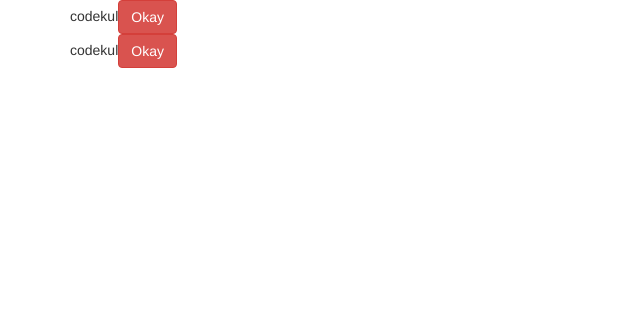
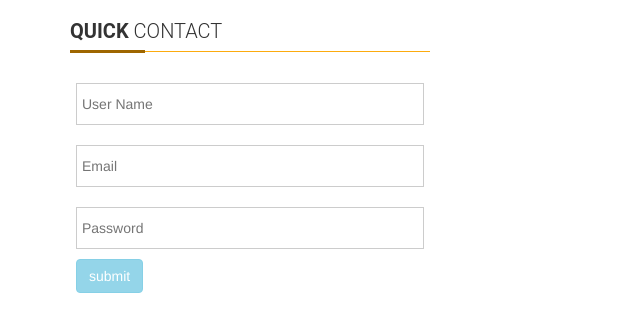
Before and after one commit to CodeKul/angular-4-5-evening-ang, an Angular app: page / in a window 1280 px wide. Shown: the top 332 px of the page, without its empty margins (0-640 px from the left). Built offline with nearby package versions, Linux system fonts and the light colour scheme; what ng2-rating, ng2-table would draw is missing.

Commit message:
forms: creating, validating and submitting

```diff
--- a/src/app/app.component.html
+++ b/src/app/app.component.html
@@ -1,5 +1 @@
-<div class="container">
-    <app-service></app-service>
-
-    <app-service></app-service>
-</div>
+<app-temp-driven></app-temp-driven>
--- a/src/app/app.module.ts
+++ b/src/app/app.module.ts
@@ -27,6 +27,8 @@ import { ExtraTabComponent } from './drectives/extra-tab.component';
 import {RatingModule} from 'ng2-rating';
 import { CustStrDirDirective } from './drectives/cust-str-dir.directive';
 import { ServiceComponent } from './service/service.component';
+import { FormsComponent } from './forms/forms.component';
+import { TempDrivenComponent } from './forms/temp-driven.component';
 
 @NgModule({
   declarations: [
@@ -50,7 +52,9 @@ import { ServiceComponent } from './service/service.component';
     NavBarCompComponent,
     ExtraTabComponent,
     CustStrDirDirective,
-    ServiceComponent
+    ServiceComponent,
+    FormsComponent,
+    TempDrivenComponent
   ],
   imports: [
     BrowserModule,
--- /dev/null
+++ b/src/app/forms/forms.component.html
@@ -0,0 +1,3 @@
+<p>
+  forms works!
+</p>
--- /dev/null
+++ b/src/app/forms/forms.component.ts
@@ -0,0 +1,15 @@
+import { Component, OnInit } from '@angular/core';
+
+@Component({
+  selector: 'app-forms',
+  templateUrl: './forms.component.html',
+  styleUrls: ['./forms.component.css']
+})
+export class FormsComponent implements OnInit {
+
+  constructor() { }
+
+  ngOnInit() {
+  }
+
+}
--- /dev/null
+++ b/src/app/forms/temp-driven.component.css
@@ -0,0 +1,57 @@
+form_main {
+    width: 100%;
+}
+.form_main h4 {
+    font-family: roboto;
+    font-size: 20px;
+    font-weight: 300;
+    margin-bottom: 15px;
+    margin-top: 20px;
+    text-transform: uppercase;
+}
+.heading {
+    border-bottom: 1px solid #fcab0e;
+    padding-bottom: 9px;
+    position: relative;
+}
+.heading span {
+    background: #9e6600 none repeat scroll 0 0;
+    bottom: -2px;
+    height: 3px;
+    left: 0;
+    position: absolute;
+    width: 75px;
+}
+.form {
+    border-radius: 7px;
+    padding: 6px;
+}
+.txt[type="text"] {
+    border: 1px solid #ccc;
+    margin: 10px 0;
+    padding: 10px 0 10px 5px;
+    width: 100%;
+}
+.txt_3[type="text"] {
+    margin: 10px 0 0;
+    padding: 10px 0 10px 5px;
+    width: 100%;
+}
+.txt2[type="submit"] {
+    background: #242424 none repeat scroll 0 0;
+    border: 1px solid #4f5c04;
+    border-radius: 25px;
+    color: #fff;
+    font-size: 16px;
+    font-style: normal;
+    line-height: 35px;
+    margin: 10px 0;
+    padding: 0;
+    text-transform: uppercase;
+    width: 30%;
+}
+.txt2:hover {
+    background: rgba(0, 0, 0, 0) none repeat scroll 0 0;
+    color: #5793ef;
+    transition: all 0.5s ease 0s;
+}
--- /dev/null
+++ b/src/app/forms/temp-driven.component.html
@@ -0,0 +1,42 @@
+<div class="container">
+  <div class="row">
+    <div class="col-md-4">
+      <div class="form_main">
+        <h4 class="heading"><strong>Quick </strong> Contact <span></span></h4>
+        <div class="form">
+           <form (ngSubmit)="onFrmSub(myFrm)" #myFrm="ngForm">
+            <input
+              type="text"
+              placeholder="User Name"
+              class="txt"
+              [(ngModel)]="dtFrm.usNm"
+              name="usNm"
+              s>
+
+            <input
+              type="text"
+              placeholder="Email"
+              class="txt"
+              [(ngModel)]="dtFrm.eml"
+              name="eml"
+              required>
+
+            <input
+              type="text"
+              placeholder="Password"
+              class="txt"
+              [(ngModel)]="dtFrm.pass"
+              name="pass"
+              required>
+
+            <input
+              type="submit"
+              value="submit"
+              name="submit"
+              class="btn btn-info"
+              [disabled]="!myFrm.valid">
+          </form>
+        </div>
+      </div>
+    </div>
+  </div>
--- /dev/null
+++ b/src/app/forms/temp-driven.component.ts
@@ -0,0 +1,25 @@
+import { Component, OnInit } from '@angular/core';
+import { NgForm } from '@angular/forms';
+
+@Component({
+  selector: 'app-temp-driven',
+  templateUrl: './temp-driven.component.html',
+  styleUrls: ['./temp-driven.component.css']
+})
+export class TempDrivenComponent implements OnInit {
+
+  dtFrm = {
+    usNm: '',
+    eml: '',
+    pass: ''
+  };
+  constructor() { }
+
+  ngOnInit() {
+  }
+
+  onFrmSub(myFrm?: NgForm) {
+    console.log(myFrm.form);
+    //console.log(this.dtFrm);
+  }
+}
```
Also changed, not shown: src/app/forms/forms.component.css (added), 2 other files (tests, documents, lock files or other folders).
